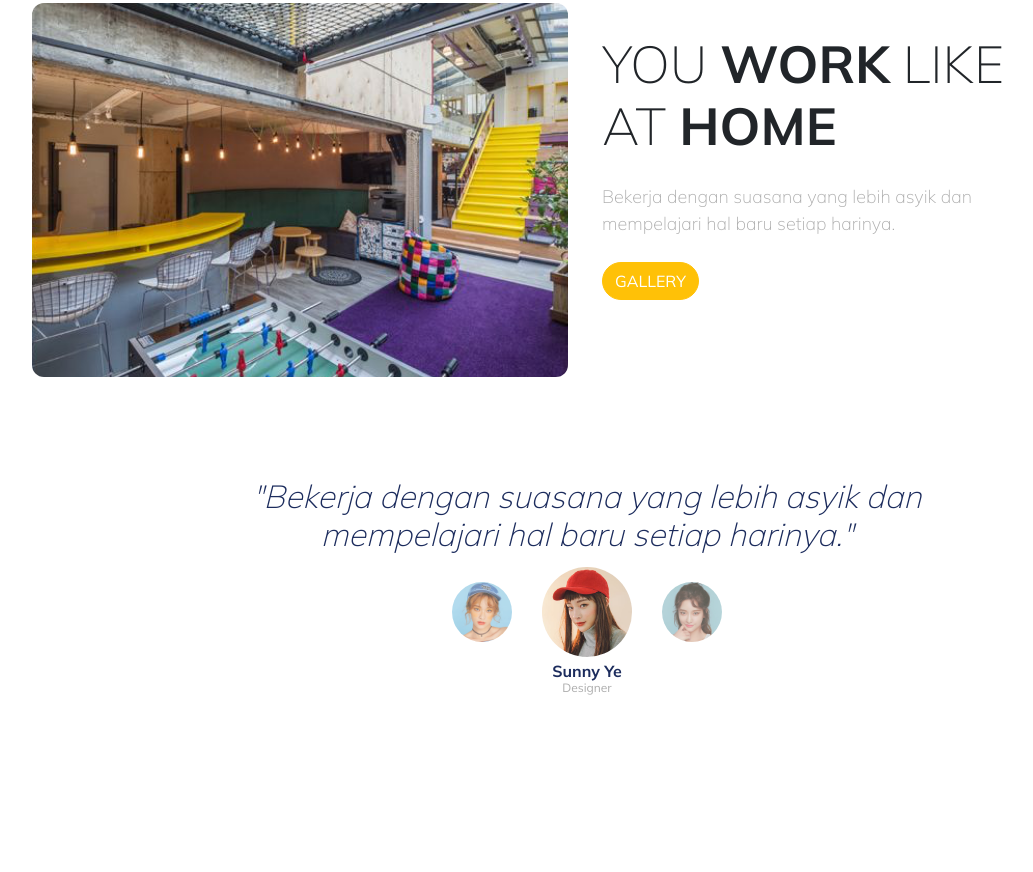
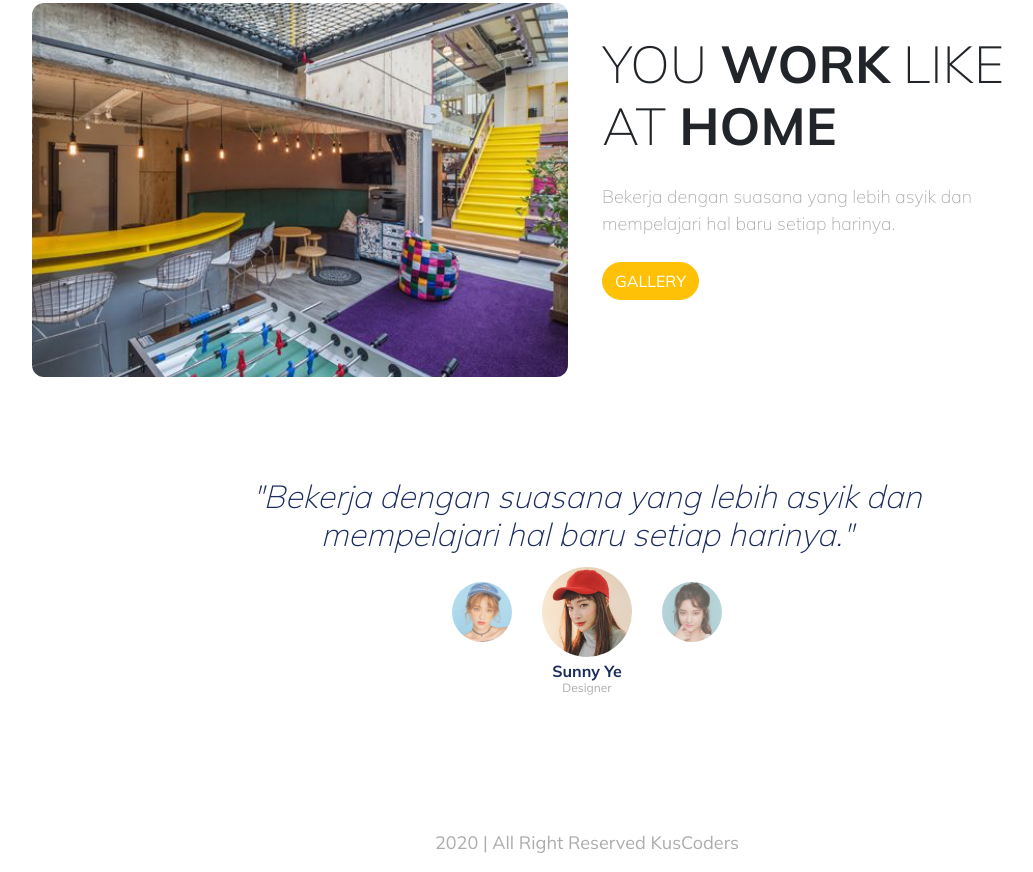
Before and after one commit to mkuswari/simple-landingpage, a plain HTML site: page index.html in a window 1280 px wide. Shown: the part 848-1720 px from the top of the page, without its empty margins (53-1086 px from the left). Before the commit the page ends 1577 px from the top, so only its background shows below. Drawn offline with nearby package versions, Linux system fonts and the light colour scheme.

Commit message:
done footer

```diff
--- a/css/main.css
+++ b/css/main.css
@@ -145,6 +145,15 @@ body{
     text-align: center;
 }
 
+/* footer */
+.footer{
+    margin-top: 100px;
+}
+.footer p{
+    color: #acacac;
+    font-size: 18px;
+}
+
 /* utility */
 .custom-button{
     text-transform: uppercase;
--- a/index.html
+++ b/index.html
@@ -117,6 +117,14 @@
         </section>
         <!-- end of testimonials -->
 
+        <!-- footer -->
+        <div class="row footer">
+            <div class="col text-center">
+                <p>2020 | All Right Reserved KusCoders</p>
+            </div>
+        </div>
+        <!-- end of footer -->
+
     </div>
     <!-- end of container -->
 
```
